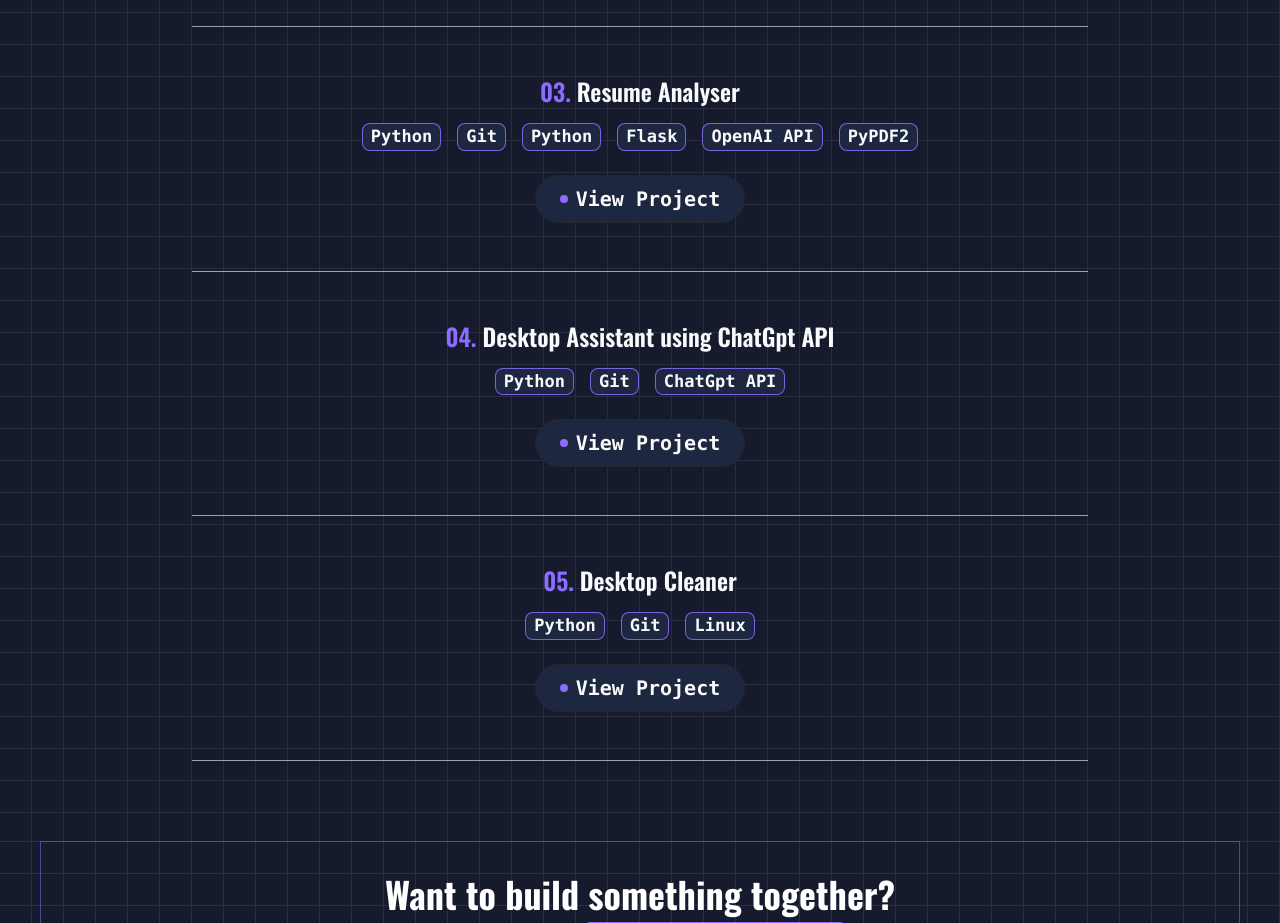
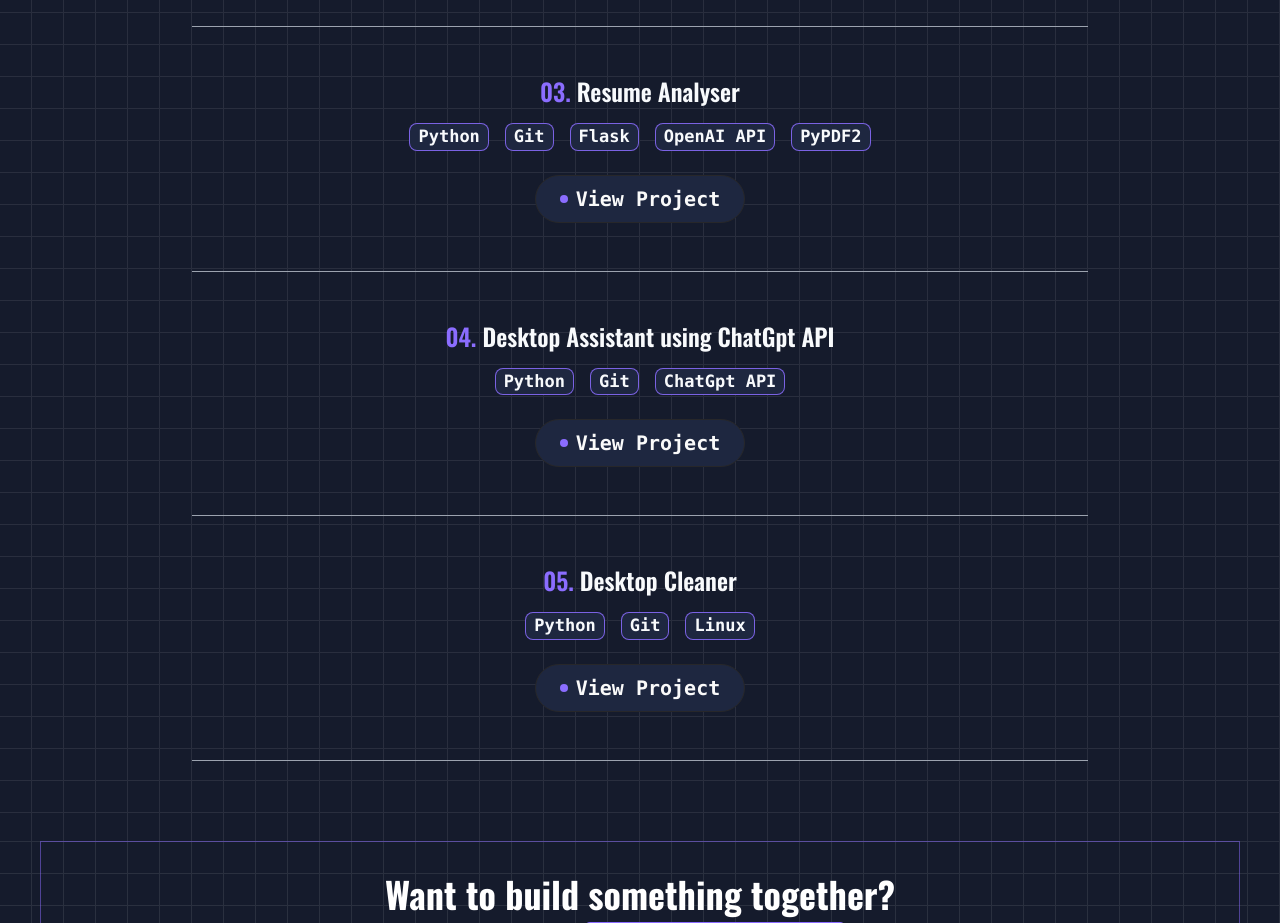
Before and after one commit to 14-Hari-14/Portfolio, a Next.js app: page / in a window 1280 px wide. Shown: the part 2420-3343 px from the top of the page. Built offline with nearby package versions, Linux system fonts and the light colour scheme.

Commit message:
minor changes

```diff
--- a/data/index.ts
+++ b/data/index.ts
@@ -25,7 +25,7 @@ export const projects = [
       des: "Developed an AI-powered tool that analyzes compatibility between resumes and job descriptions and provides corrections",
       img: "/p1.svg",
       iconLists: ["/re.svg", "/tail.svg", "/ts.svg", "/three.svg", "/fm.svg"],
-      techLists: ["Python", "Git", "Python", "Flask", "OpenAI API", "PyPDF2"],
+      techLists: ["Python", "Git", "Flask", "OpenAI API", "PyPDF2"],
       link: "https://github.com/14-Hari-14/Resume-Analyzer",
       /*color: "red-500",*/
     },
```
